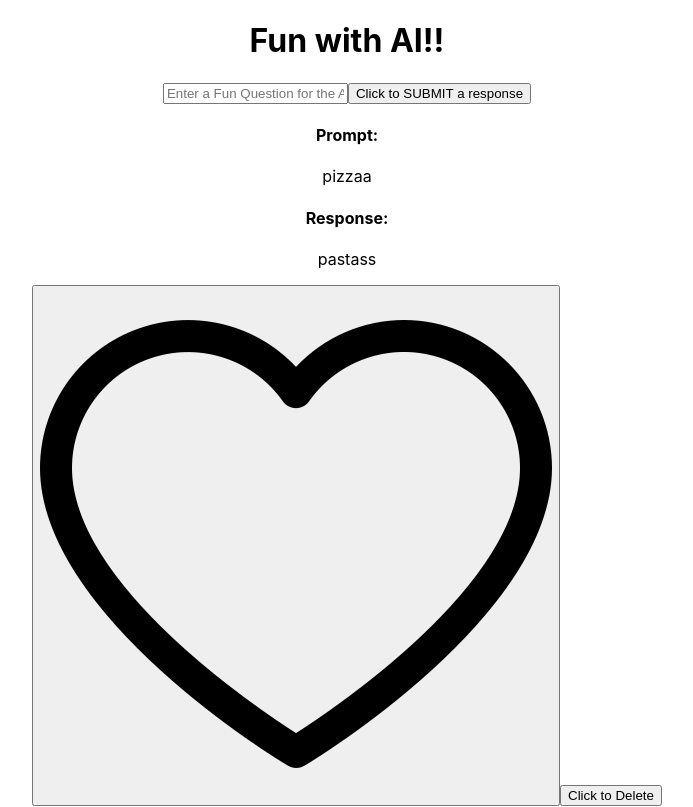
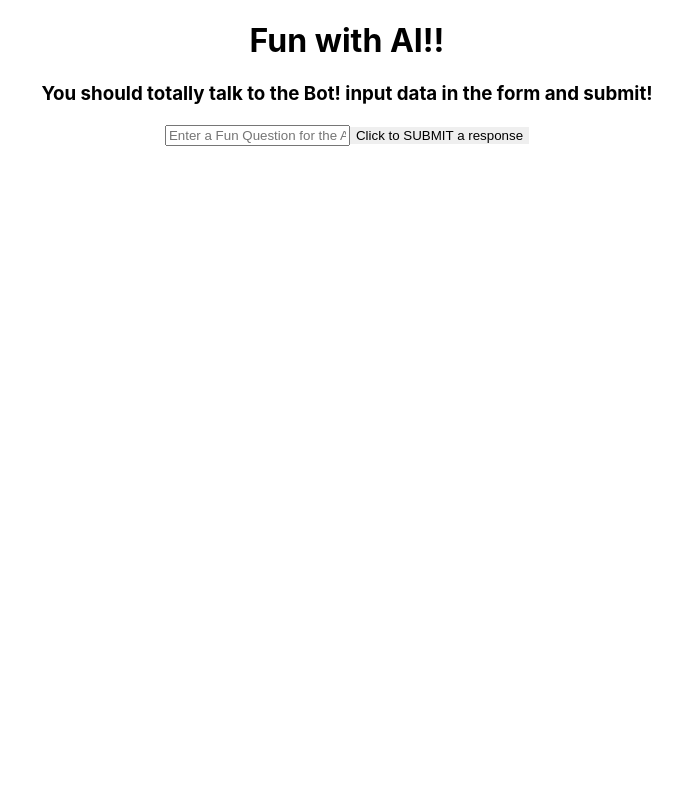
Before and after one commit to JoshMallery/shopify-challenge, a React (Create React App) app: page / in a window 1280 px wide. Shown: the top 807 px of the page, without its empty margins (293-986 px from the left). Built offline with nearby package versions, Linux system fonts and the light colour scheme.

Commit message:
Refactor for a message to display while loading

```diff
--- a/src/App.js
+++ b/src/App.js
@@ -8,16 +8,15 @@ class App extends Component {
   constructor() {
     super();
     this.state = {
-      responses:
-      [
-        {id: 1, prompt:"pizzaa",response:"pastass",favorite:false},
-        {id: 2, prompt:"cars",response:"ford, GM",favorite:true}
-      ]
+      responses:[],
+      loading: false
     }
   }
 
 
 requestResponse = (prompt) => {
+  this.setState({loading:true});
+
   const data = {
    prompt: prompt,
    temperature: 0.5,
@@ -34,15 +33,22 @@ requestResponse = (prompt) => {
      Authorization: `Bearer ${process.env.REACT_APP_OPENAI_SECRET}`,
    },
    body: JSON.stringify(data),
-  })
+    })
   .then(response => response.json())
-  .then(data => this.addResponse(data,prompt))
+  .then(data => {
+      this.setState({
+        loading:false,
+        responses:
+        [
+          { prompt:prompt,
+            response:data.choices[0].text,
+            id:data.id
+          },
+            ...this.state.responses
+        ]
+      })
+    });
   }
-
-
-addResponse = (data,prompt) => {
-  this.setState({responses: [{prompt:prompt,response:data.choices[0].text,id:data.id},...this.state.responses]});
-}
 
 deleteResponse = (id) => {
   const filteredResponses = this.state.responses.filter(response => response.id !== id);
@@ -65,6 +71,7 @@ render() {
       <h1>Fun with AI!!</h1>
       {!this.state.responses.length && <h3>You should totally talk to the Bot! input data in the form and submit!</h3>}
       <Form requestResponse={this.requestResponse} />
+      {this.state.loading && <h2>Loading Response From AI Now!</h2>}
       <Response data={this.state.responses} deleteResponse={this.deleteResponse} changeFavorite={this.changeFavorite}/>
     </main>
   )
--- a/src/Card.css
+++ b/src/Card.css
@@ -0,0 +1,13 @@
+card {
+  border: 2px;
+  color: light blue;
+}
+
+button {
+  border: 2px black;
+}
+
+img {
+  height: 25px;
+  width:25px;
+}
--- a/src/Card.js
+++ b/src/Card.js
@@ -7,7 +7,7 @@ import favoriteHeart from "./images/favorite.png"
 const Card = ({id,prompt,response,favorite,deleteResponse,changeFavorite}) =>{
 
   return(
-    <div>
+    <div className="card">
       <h4>Prompt:</h4>
       <p>{prompt}</p>
 
```
